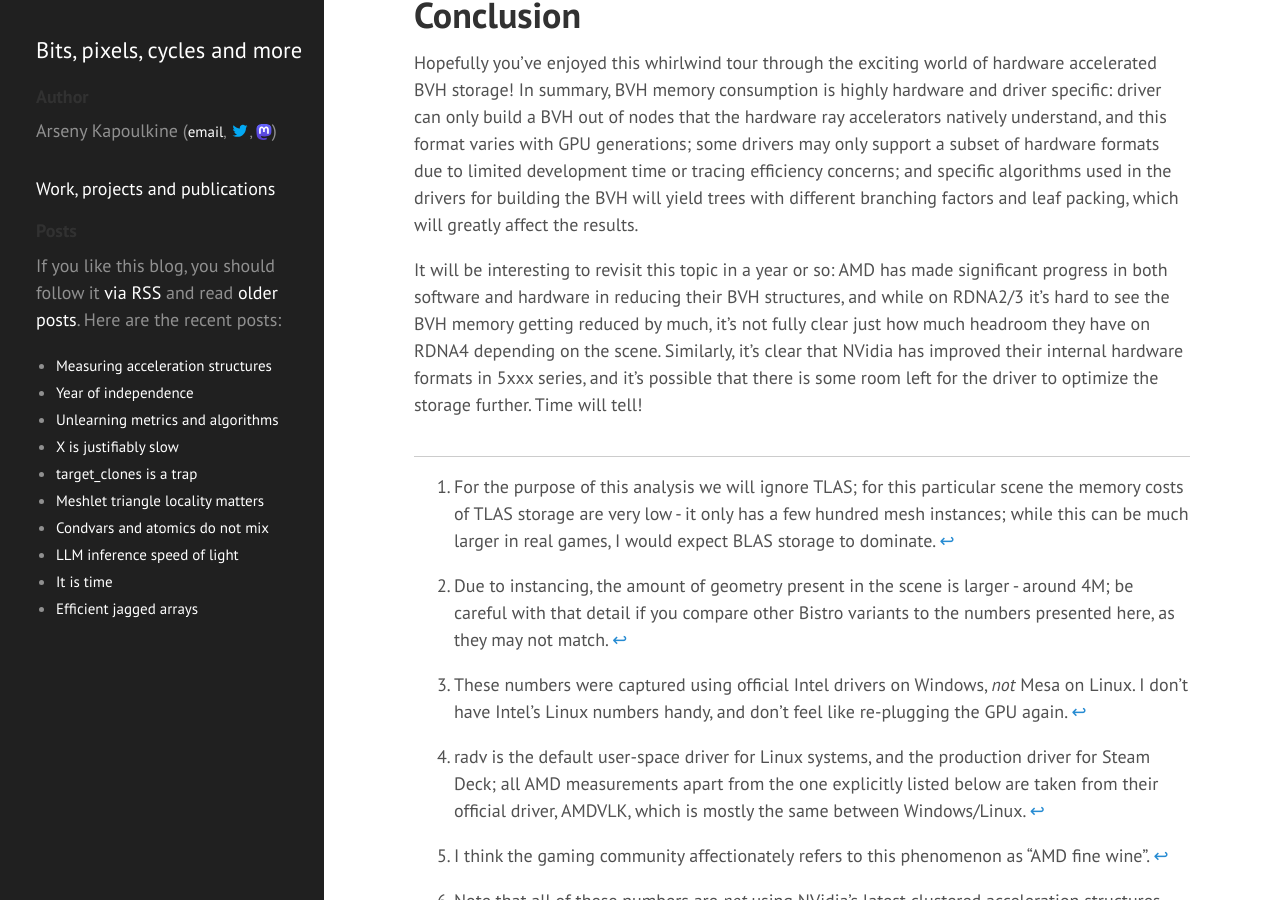
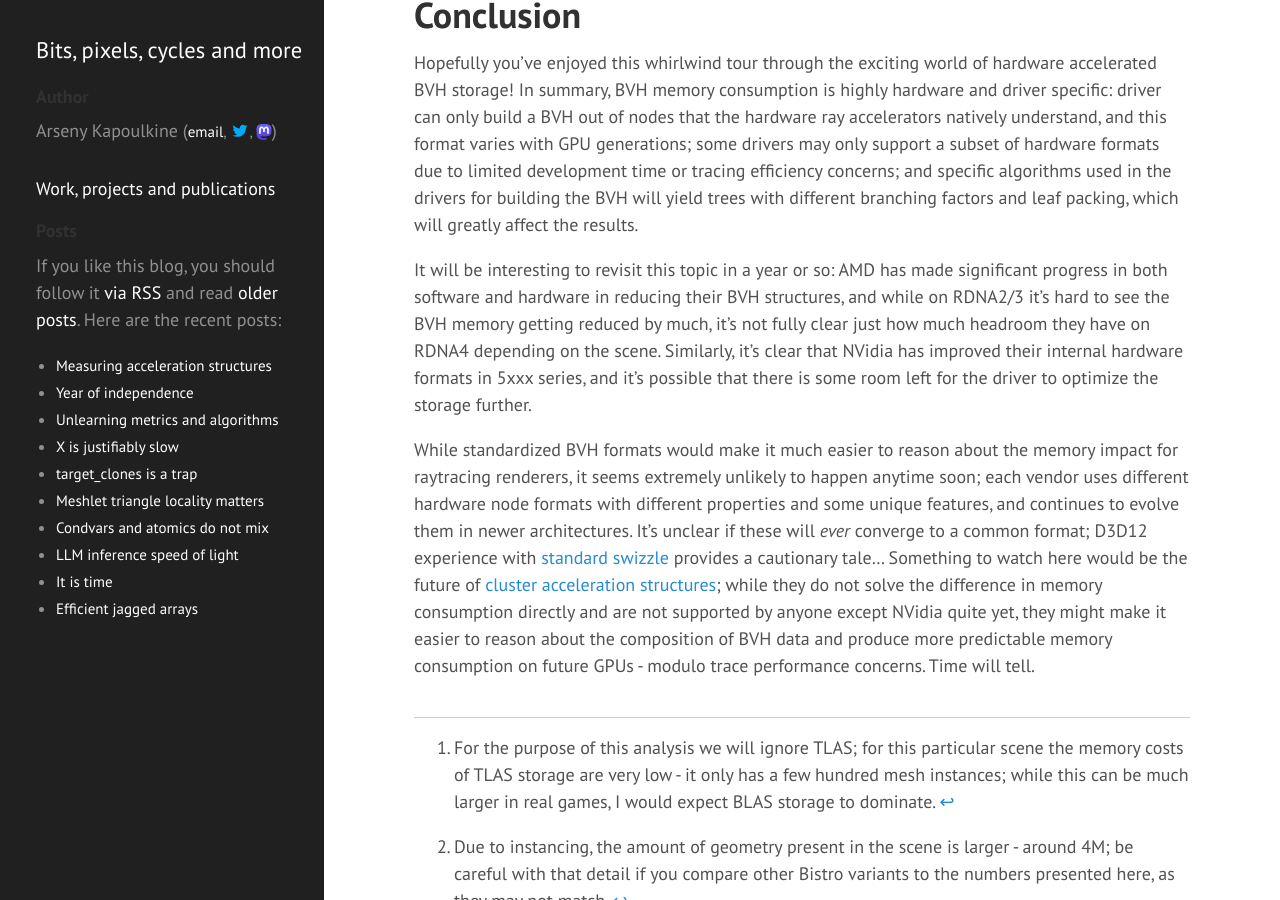
Before and after one commit to zeux/zeux.github.io, a Jekyll site: the page built from _posts/2025-03-31-measuring-acceleration-structures.md, in a window 1280 px wide and 900 px high, scrolled down 13646 px. Built offline with Jekyll 4.4.1, drawn with Linux system fonts in a browser that asks for light colours.

Commit message:
Slightly expand conclusion.

```diff
--- a/_posts/2025-03-31-measuring-acceleration-structures.md
+++ b/_posts/2025-03-31-measuring-acceleration-structures.md
@@ -281,7 +281,9 @@ Between these factors, it's hard to estimate the realistic expected memory consu
 
 Hopefully you've enjoyed this whirlwind tour through the exciting world of hardware accelerated BVH storage! In summary, BVH memory consumption is highly hardware and driver specific: driver can only build a BVH out of nodes that the hardware ray accelerators natively understand, and this format varies with GPU generations; some drivers may only support a subset of hardware formats due to limited development time or tracing efficiency concerns; and specific algorithms used in the drivers for building the BVH will yield trees with different branching factors and leaf packing, which will greatly affect the results.
 
-It will be interesting to revisit this topic in a year or so: AMD has made significant progress in both software and hardware in reducing their BVH structures, and while on RDNA2/3 it's hard to see the BVH memory getting reduced by much, it's not fully clear just how much headroom they have on RDNA4 depending on the scene. Similarly, it's clear that NVidia has improved their internal hardware formats in 5xxx series, and it's possible that there is some room left for the driver to optimize the storage further. Time will tell!
+It will be interesting to revisit this topic in a year or so: AMD has made significant progress in both software and hardware in reducing their BVH structures, and while on RDNA2/3 it's hard to see the BVH memory getting reduced by much, it's not fully clear just how much headroom they have on RDNA4 depending on the scene. Similarly, it's clear that NVidia has improved their internal hardware formats in 5xxx series, and it's possible that there is some room left for the driver to optimize the storage further.
+
+While standardized BVH formats would make it much easier to reason about the memory impact for raytracing renderers, it seems extremely unlikely to happen anytime soon; each vendor uses different hardware node formats with different properties and some unique features, and continues to evolve them in newer architectures. It's unclear if these will *ever* converge to a common format; D3D12 experience with [standard swizzle](https://learn.microsoft.com/en-us/windows/win32/api/d3d12/ne-d3d12-d3d12_texture_layout) provides a cautionary tale... Something to watch here would be the future of [cluster acceleration structures](https://registry.khronos.org/vulkan/specs/latest/man/html/VK_NV_cluster_acceleration_structure.html); while they do not solve the difference in memory consumption directly and are not supported by anyone except NVidia quite yet, they might make it easier to reason about the composition of BVH data and produce more predictable memory consumption on future GPUs - modulo trace performance concerns. Time will tell.
 
 [^1]: For the purpose of this analysis we will ignore TLAS; for this particular scene the memory costs of TLAS storage are very low - it only has a few hundred mesh instances; while this can be much larger in real games, I would expect BLAS storage to dominate.
 [^2]: Due to instancing, the amount of geometry present in the scene is larger - around 4M; be careful with that detail if you compare other Bistro variants to the numbers presented here, as they may not match.
```
